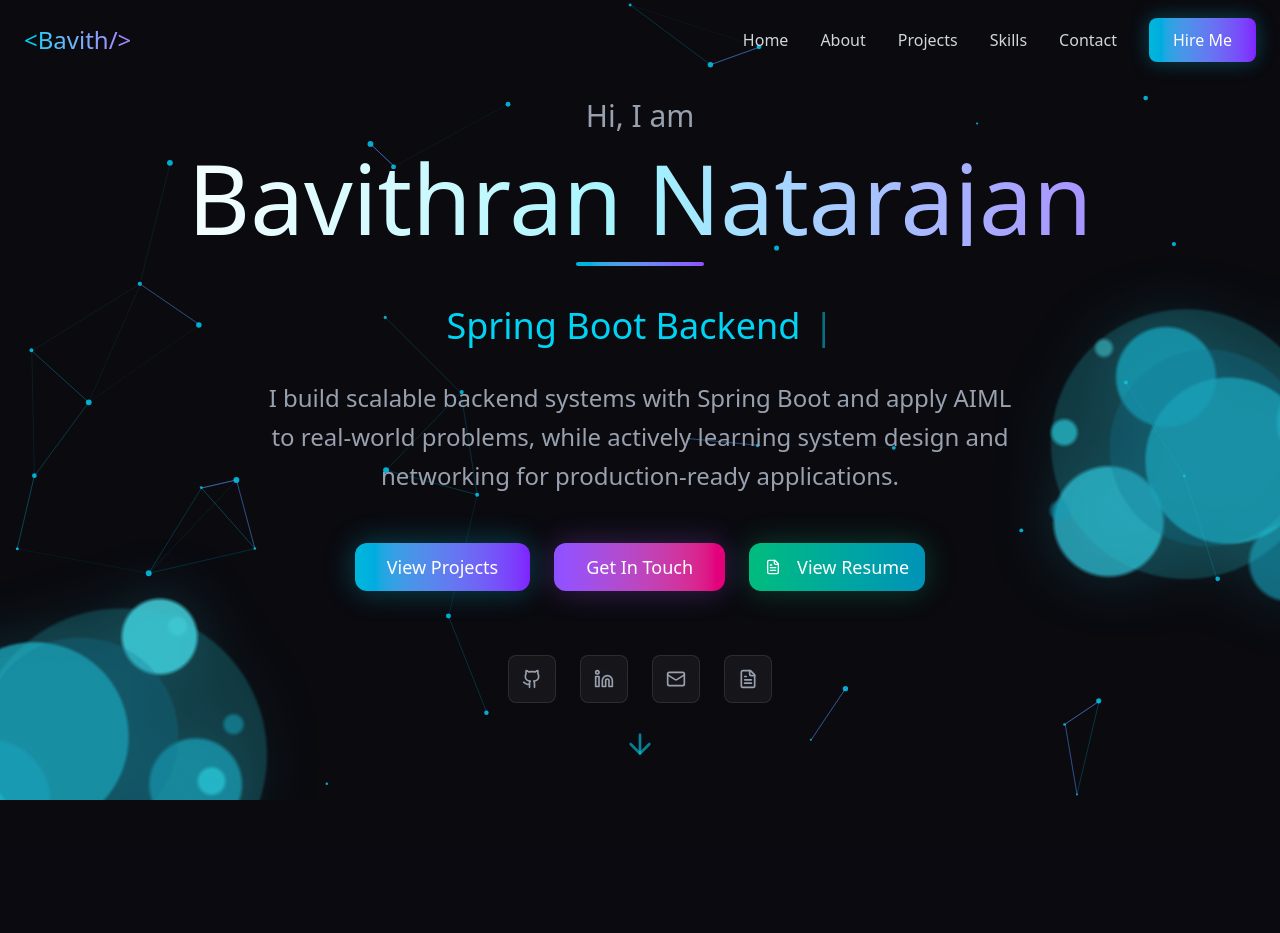
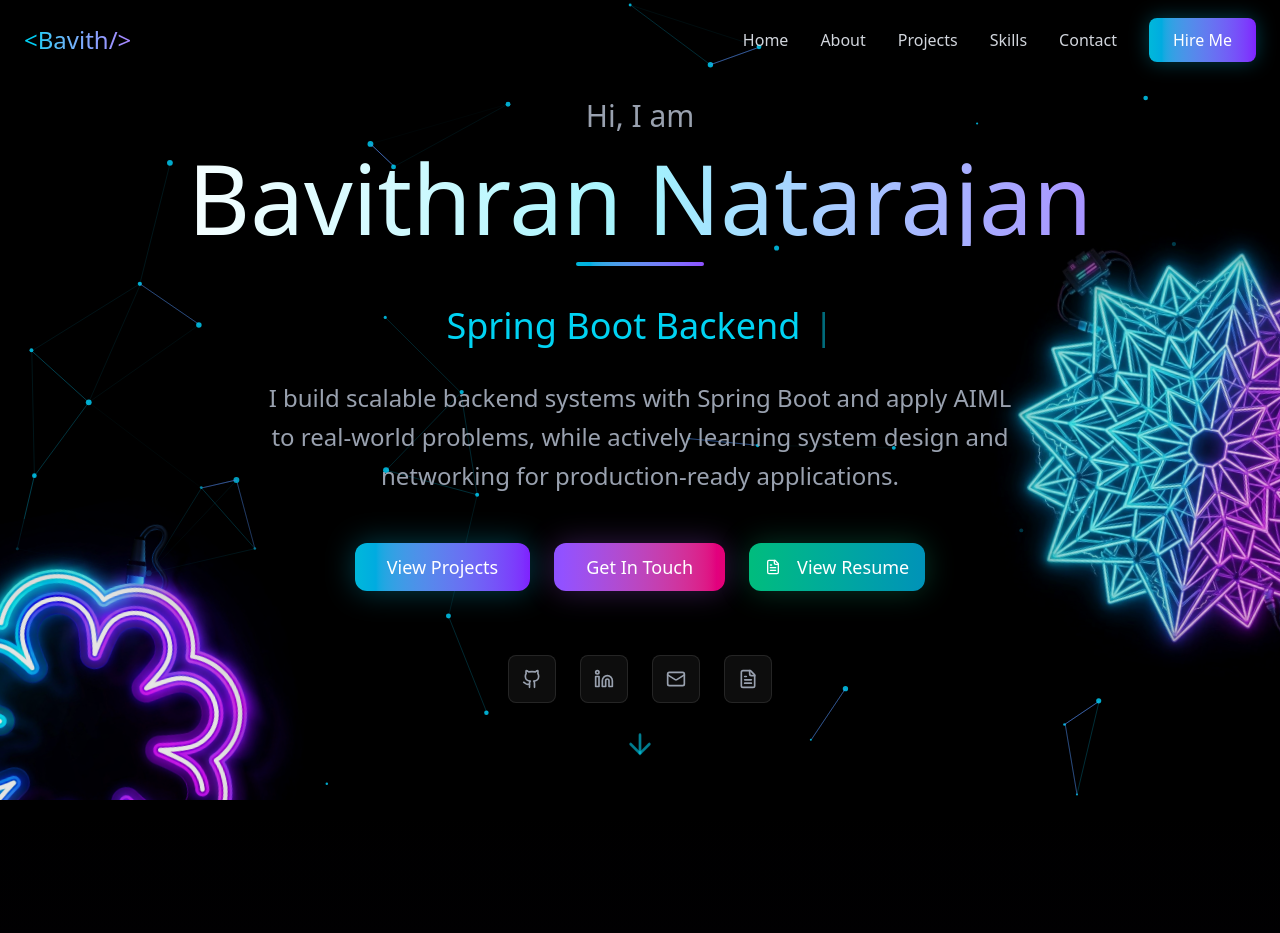
Before and after one commit to Bavithran100/PORTFOLIO0.1, a React (Vite) app: page / in a window 1280 px wide. Shown: the top 933 px of the page. Built offline with nearby package versions, Linux system fonts and the light colour scheme.

Commit message:
images added

```diff
--- a/src/app/App.jsx
+++ b/src/app/App.jsx
@@ -10,7 +10,7 @@ import { Analytics } from '@vercel/analytics/react';
 export default function App() {
   return (
 
-    <div className="min-h-screen bg-[#0a0a0f] overflow-x-hidden relative">
+    <div className="min-h-screen bg-black overflow-x-hidden relative">
       <Analytics/>
       <AnimatedBackground />
       <div className="relative z-10">
--- a/src/app/components/About.jsx
+++ b/src/app/components/About.jsx
@@ -154,7 +154,7 @@ const certifications = [
   return (
     <section
       id="about"
-      className="py-32 bg-[#0a0a0f] relative overflow-hidden ink-splash-section ink-splash-v2"
+      className="py-32 bg-black relative overflow-hidden ink-splash-section ink-splash-v2"
     >
       {/* <AnimatedBackground /> */}
       <div className="absolute inset-0 bg-gradient-to-b from-transparent via-violet-900/5 to-transparent"></div>
--- a/src/app/components/Contact.jsx
+++ b/src/app/components/Contact.jsx
@@ -65,7 +65,7 @@ export function Contact() {
   ];
 
   return (
-    <section id="contact" className="py-32 bg-[#0a0a0f] relative">
+    <section id="contact" className="py-32 bg-black relative">
       {/* <AnimatedBackground/> */}
       <div className="absolute top-1/2 left-1/2 -translate-x-1/2 -translate-y-1/2 w-[1000px] h-[600px] bg-violet-600/10 rounded-full blur-[150px]"></div>
 
--- a/src/app/components/Hero.jsx
+++ b/src/app/components/Hero.jsx
@@ -21,11 +21,19 @@ const rotatingWords = [
 ];
 
   return (
-    <section id="hero" className="min-h-screen flex items-center justify-center relative bg-[#0a0a0f] overflow-hidden">
+    <section id="hero" className="min-h-screen flex items-center justify-center relative bg-black overflow-hidden">
       <AnimatedBackground/>
       <div className="hero-paint-splashes" aria-hidden="true">
-        <div className="hero-paint hero-paint-left"></div>
-        <div className="hero-paint hero-paint-right"></div>
+        <img
+          src="/image.png"
+          alt=""
+          className="hero-paint hero-paint-left"
+        />
+        <img
+          src="/image01.png"
+          alt=""
+          className="hero-paint hero-paint-right"
+        />
       </div>
       {/* <div className="absolute inset-0 bg-gradient-to-br from-violet-900/20 via-transparent to-cyan-900/20"></div>
       <div className="absolute inset-0 bg-[linear-gradient(rgba(255,255,255,.02)_1px,transparent_1px),linear-gradient(90deg,rgba(255,255,255,.02)_1px,transparent_1px)] bg-[size:100px_100px]"></div>
--- a/src/app/components/Projects.jsx
+++ b/src/app/components/Projects.jsx
@@ -81,7 +81,7 @@ export function Projects() {
   };
 
   return (
-    <section id="projects" className="py-32 bg-[#0a0a0f] relative">
+    <section id="projects" className="py-32 bg-black relative">
       {/* <AnimatedBackground/> */}
       <div className="absolute top-1/2 left-1/2 -translate-x-1/2 -translate-y-1/2 w-[800px] h-[800px] bg-cyan-600/10 rounded-full blur-[150px]"></div>
 
@@ -131,7 +131,7 @@ export function Projects() {
                     alt={project.title}
                     className="w-full h-full object-cover group-hover:scale-110 transition-transform duration-500"
                   />
-                  <div className="absolute inset-0 bg-gradient-to-t from-[#0a0a0f] via-[#0a0a0f]/50 to-transparent"></div>
+                  <div className="absolute inset-0 bg-gradient-to-t from-black via-black/50 to-transparent"></div>
                 </div>
 
                 <div className="p-8">
--- a/src/app/components/Skills.jsx
+++ b/src/app/components/Skills.jsx
@@ -97,7 +97,7 @@ export function Skills() {
   return (
     <section
       id="skills"
-      className="py-32 bg-[#0a0a0f] relative overflow-hidden ink-splash-section ink-splash-v4"
+      className="py-32 bg-black relative overflow-hidden ink-splash-section ink-splash-v4"
     >
       {/* <AnimatedBackground /> */}
       <div className="absolute inset-0 bg-gradient-to-b from-violet-900/5 via-transparent to-cyan-900/5"></div>
--- a/src/styles/tailwind.css
+++ b/src/styles/tailwind.css
@@ -37,7 +37,7 @@
 }
 
 ::-webkit-scrollbar-track {
-  background: #0a0a0f;
+  background: #000000;
 }
 
 ::-webkit-scrollbar-thumb {
--- a/src/styles/theme.css
+++ b/src/styles/theme.css
@@ -188,71 +188,26 @@
     position: absolute;
     width: 28rem;
     aspect-ratio: 1;
-    opacity: 0.85;
-    filter: drop-shadow(0 0 30px rgba(34, 211, 238, 0.25));
-    mix-blend-mode: screen;
-  }
-
-  .hero-paint::before,
-  .hero-paint::after {
-    content: "";
-    position: absolute;
-    inset: 0;
-    background-repeat: no-repeat;
+    opacity: 0.9;
+    filter: none;
+    mix-blend-mode: normal;
+    object-fit: contain;
+    user-select: none;
+    isolation: isolate;
+    -webkit-mask-image: radial-gradient(circle at center, #000 44%, rgba(0, 0, 0, 0.92) 58%, rgba(0, 0, 0, 0.46) 76%, transparent 100%);
+    mask-image: radial-gradient(circle at center, #000 44%, rgba(0, 0, 0, 0.92) 58%, rgba(0, 0, 0, 0.46) 76%, transparent 100%);
   }
 
   .hero-paint-left {
     left: -9rem;
     bottom: -10rem;
     transform: rotate(-12deg);
-    background:
-      radial-gradient(circle at 58% 56%, rgba(46, 237, 255, 0.22) 0 40%, transparent 41%),
-      radial-gradient(circle at 40% 48%, rgba(31, 205, 230, 0.72) 0 26%, transparent 27%),
-      radial-gradient(circle at 27% 60%, rgba(20, 170, 200, 0.85) 0 14%, transparent 15%),
-      radial-gradient(circle at 72% 32%, rgba(77, 243, 255, 0.86) 0 8%, transparent 9%),
-      radial-gradient(circle at 18% 33%, rgba(53, 220, 245, 0.8) 0 9%, transparent 10%),
-      radial-gradient(circle at 73% 66%, rgba(23, 181, 212, 0.68) 0 10%, transparent 11%);
-  }
-
-  .hero-paint-left::before {
-    transform: rotate(16deg);
-    background-image:
-      radial-gradient(circle at 14% 57%, rgba(46, 237, 255, 0.8) 0 3%, transparent 4%),
-      radial-gradient(circle at 20% 48%, rgba(46, 237, 255, 0.72) 0 2%, transparent 3%),
-      radial-gradient(circle at 80% 58%, rgba(46, 237, 255, 0.68) 0 2.6%, transparent 3.6%),
-      radial-gradient(circle at 84% 45%, rgba(23, 181, 212, 0.58) 0 1.7%, transparent 2.7%),
-      radial-gradient(circle at 70% 24%, rgba(77, 243, 255, 0.55) 0 1.5%, transparent 2.5%);
   }
 
   .hero-paint-right {
     right: -9.5rem;
     top: 28%;
     transform: rotate(10deg);
-    background:
-      radial-gradient(circle at 45% 50%, rgba(46, 237, 255, 0.22) 0 40%, transparent 41%),
-      radial-gradient(circle at 55% 52%, rgba(31, 205, 230, 0.74) 0 24%, transparent 25%),
-      radial-gradient(circle at 38% 36%, rgba(20, 170, 200, 0.8) 0 12%, transparent 13%),
-      radial-gradient(circle at 74% 40%, rgba(77, 243, 255, 0.86) 0 10%, transparent 11%),
-      radial-gradient(circle at 31% 70%, rgba(53, 220, 245, 0.76) 0 12%, transparent 13%),
-      radial-gradient(circle at 72% 72%, rgba(23, 181, 212, 0.64) 0 8%, transparent 9%);
-  }
-
-  .hero-paint-right::before {
-    transform: rotate(-20deg);
-    background-image:
-      radial-gradient(circle at 80% 32%, rgba(46, 237, 255, 0.8) 0 3%, transparent 4%),
-      radial-gradient(circle at 84% 43%, rgba(46, 237, 255, 0.72) 0 2.2%, transparent 3.2%),
-      radial-gradient(circle at 19% 41%, rgba(46, 237, 255, 0.68) 0 2.4%, transparent 3.4%),
-      radial-gradient(circle at 15% 58%, rgba(23, 181, 212, 0.58) 0 1.6%, transparent 2.6%),
-      radial-gradient(circle at 31% 24%, rgba(77, 243, 255, 0.55) 0 1.4%, transparent 2.4%);
-  }
-
-  .hero-paint-right::after,
-  .hero-paint-left::after {
-    opacity: 0.6;
-    transform: scale(0.9);
-    background-image:
-      radial-gradient(circle at 50% 50%, rgba(18, 137, 170, 0.5) 0 34%, transparent 35%);
   }
 
   @media (max-width: 1024px) {
```
Also changed, not shown: public/image.png (added), public/image01.png (added).
